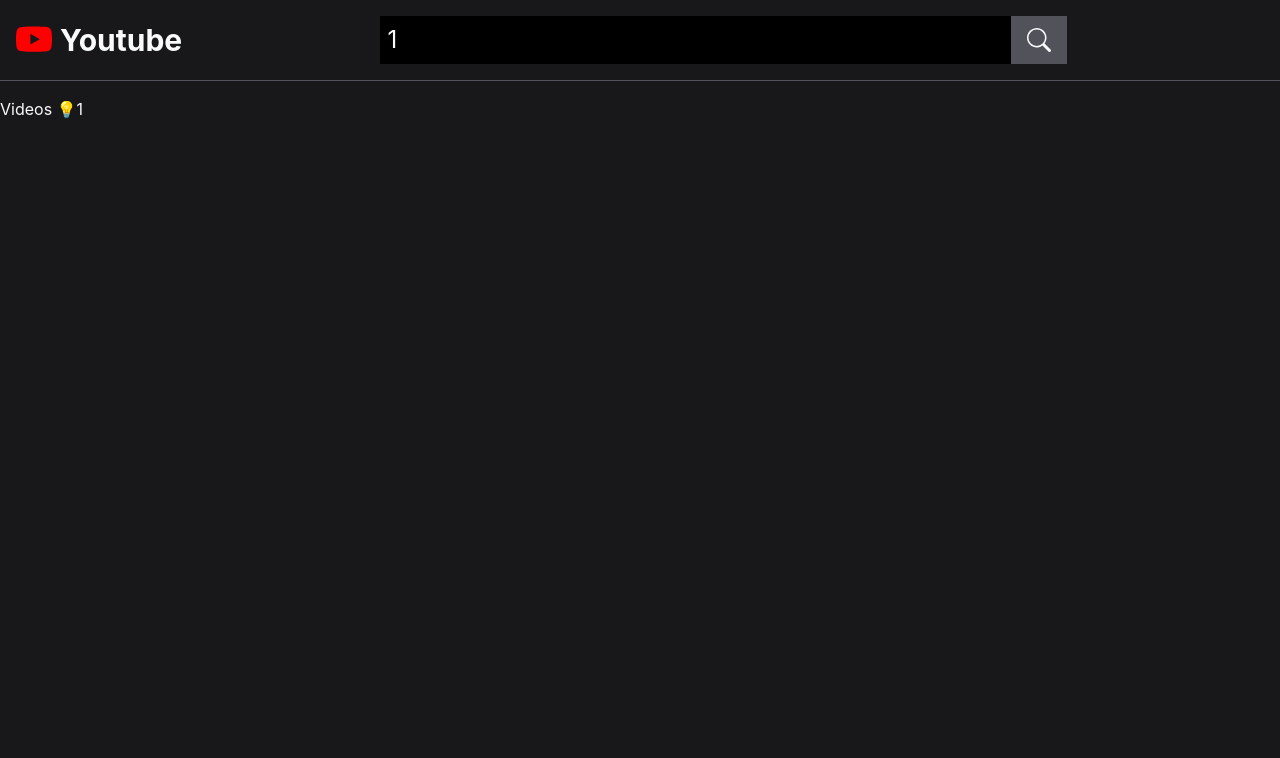
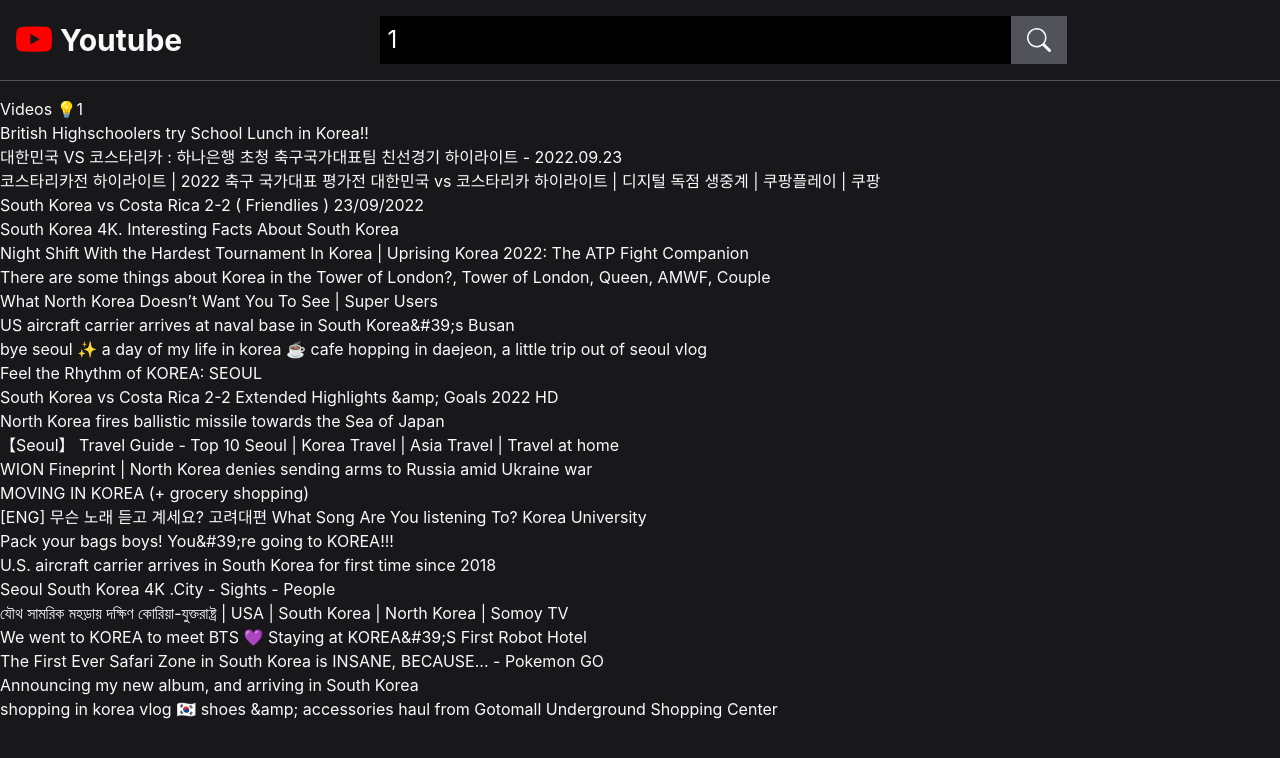
Before and after one commit to JIY00N2/youtube-clone, a React (Create React App) app: page /videos/1 in a window 1280 px wide. Shown: the top 758 px of the page. Built offline with nearby package versions, Linux system fonts and the light colour scheme.

Commit message:
2023.05.24 Mock 데이터를 이용해서 비디오 카드 만들기

```diff
--- a/package.json
+++ b/package.json
@@ -3,6 +3,7 @@
   "version": "0.1.0",
   "private": true,
   "dependencies": {
+    "@tanstack/react-query": "^4.29.7",
     "@testing-library/jest-dom": "^5.14.1",
     "@testing-library/react": "^13.0.0",
     "@testing-library/user-event": "^13.2.1",
--- a/src/App.js
+++ b/src/App.js
@@ -1,10 +1,16 @@
 import {Outlet} from 'react-router-dom';
 import SearchHeader from './components/SearchHeader';
+import {QueryClient, QueryClientProvider} from '@tanstack/react-query';
+
+const queryClient = new QueryClient();
+
 function App() {
   return (
     <>
       <SearchHeader></SearchHeader>
-      <Outlet></Outlet>
+      <QueryClientProvider client={queryClient}>
+        <Outlet></Outlet>
+      </QueryClientProvider>
     </>
   );
 }
--- /dev/null
+++ b/src/components/VideoCard.jsx
@@ -0,0 +1,9 @@
+import React from 'react';
+
+export default function VideoCard({video}) {
+  return (
+    <div>
+      {video.snippet.title}
+    </div>
+  );
+}
--- a/src/pages/Videos.jsx
+++ b/src/pages/Videos.jsx
@@ -1,11 +1,26 @@
 import React from 'react';
 import {useParams} from 'react-router-dom';
+import {useQuery} from '@tanstack/react-query';
+import VideoCard from '../components/VideoCard';
 
 export default function Videos() {
   const {keyword} = useParams();
+  // useQuery(캐시키, 어떻게 가지고 올건지 함수로 전달)
+  // async() - 비동기 함수
+  const {isLoading, error, data: videos} = useQuery(
+    ['videos',keyword], async () => {return fetch(`/videos/${keyword ? 'search' : 'poplular'}.json`)
+    .then(res => res.json())
+    .then(data => data.items);
+  });
   return (
-    <div>
-      Videos {keyword ? `💡${keyword}` : '🔥'}
-    </div>
+    <>
+      <div>Videos {keyword ? `💡${keyword}` : '🔥'}</div>
+      {isLoading && <p>Loading...</p>}
+      {error && <p>Something is wrong</p>}
+      {videos && <ul>
+        {videos.map(video => <VideoCard key={video.id} video={video}></VideoCard>)}
+        </ul>}
+    </>
+
   );
 }
```
Also changed, not shown: .pnp.cjs, 1 other file (tests, documents, lock files or other folders).
